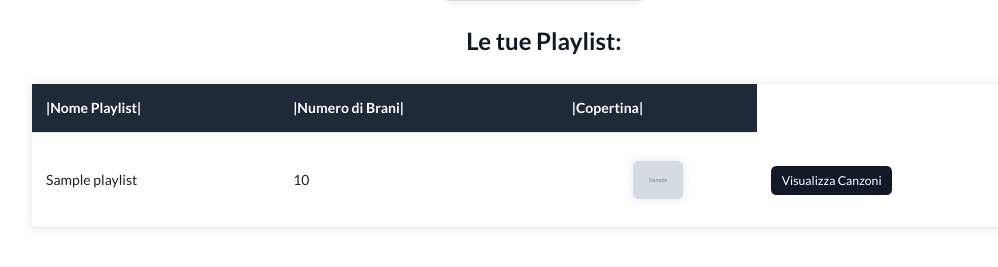
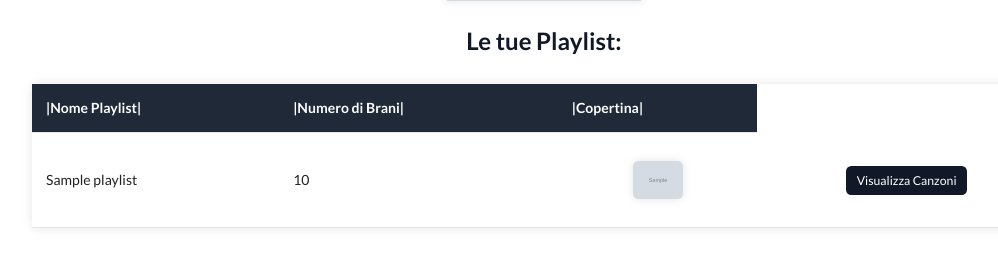
Before and after one commit to dangelo-luca/Refactoring-spotify, a Flask app: template templates/home.html in a window 1280 px wide. Shown: the part 307-574 px from the top of the page, without its empty margins (96-1094 px from the left). Run offline with Flask 3, Linux system fonts and the light colour scheme; the template is opened without the code that fills it: most values are stand-ins (such as "Sample title", 1, 10 or a date in 2020); grey boxes marked "Sample" are stand-in pictures.

Commit message:
modifica estetica

```diff
--- a/templates/home.html
+++ b/templates/home.html
@@ -72,7 +72,7 @@
                         Nessuna immagine
                     {% endif %}
                     </td>
-                    <td>
+                    <td class="text-center">
                         <a href="/playlist/{{playlist['id'] }}" class="rounded-md bg-gray-900 px-3 py-2 text-sm font-medium text-white">Visualizza Canzoni</a>
                     </td>
                 </tr>
```
